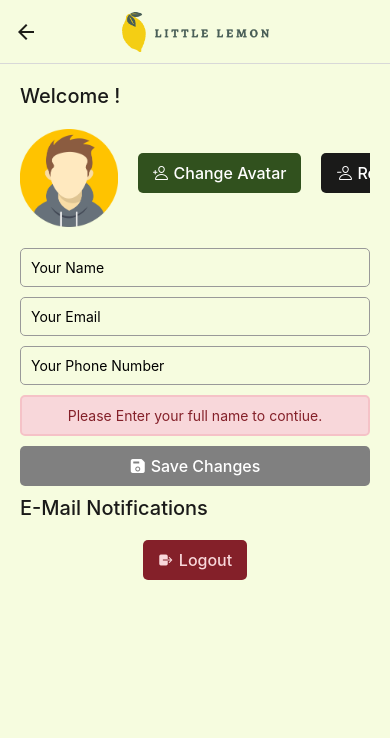
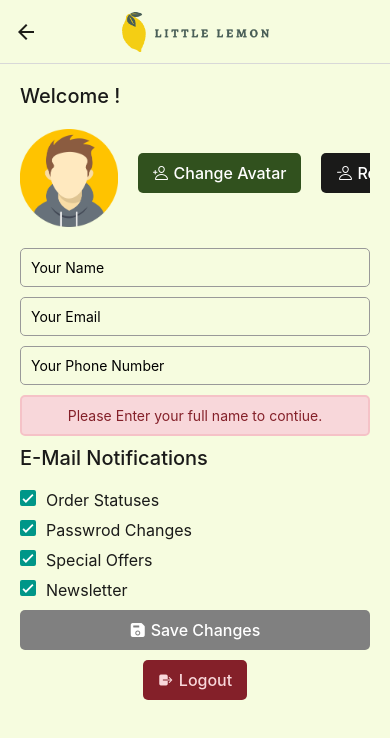
Before and after one commit to saaqi/restaurant-mobile-app-react-native, a React Native app: screen /Profile in a window 390 px wide. Shown: the top 738 px of the page. Built offline with nearby package versions, Linux system fonts and the light colour scheme.

Commit message:
Add checkbox options for email notifications in Profile scree

```diff
--- a/screens/Profile.js
+++ b/screens/Profile.js
@@ -9,7 +9,8 @@ import {
   ActivityIndicator,
   Pressable,
   Image,
-  Dimensions
+  Dimensions,
+  CheckBox
 } from 'react-native'
 import { useState, useEffect } from 'react'
 import AsyncStorage from '@react-native-async-storage/async-storage';
@@ -31,17 +32,21 @@ const Profile = () => {
   const [userEmail, setUserEmail] = useState('')
   const [userPhone, setUserPhone] = useState('')
 
-  const [orderStatus, setOrderStatus] = useState('')
-  const [passwordChanges, setPasswordChanges] = useState('')
-  const [specialOffers, setSpecialOffers] = useState('')
-  const [newsLetter, setNewsLetter] = useState('')
+  const [orderStatus, setOrderStatus] = useState(true)
+  const [passwordChanges, setPasswordChanges] = useState(true)
+  const [specialOffers, setSpecialOffers] = useState(true)
+  const [newsLetter, setNewsLetter] = useState(true)
 
   const handleUserDetails = async () => {
     try {
       await AsyncStorage.multiSet([
         ['userName', userName],
         ['userEmail', userEmail],
-        ['userPhone', userPhone]
+        ['userPhone', userPhone],
+        ['orderStatus', orderStatus ? 'true' : 'false'],
+        ['passwordChanges', passwordChanges ? 'true' : 'false'],
+        ['specialOffers', specialOffers ? 'true' : 'false'],
+        ['newsLetter', newsLetter ? 'true' : 'false'],
       ]);
       setLoading(true);
     } catch (error) {
@@ -49,6 +54,10 @@ const Profile = () => {
     } finally {
       setLoading(false);
     }
+  };
+
+  const handleCheckboxChange = (isChecked, setIsChecked) => {
+    setIsChecked(!isChecked);
   };
 
   const getUserData = async () => {
@@ -60,6 +69,16 @@ const Profile = () => {
       userNameRecoded && userNameRecoded !== '' ? setUserName(userNameRecoded) : ''
       userEmailRecorded && userEmailRecorded !== '' ? setUserEmail(userEmailRecorded) : ''
       userPhoneRecorded && userPhoneRecorded !== '' ? setUserPhone(userPhoneRecorded) : ''
+
+      const orderStatusRecorded = await AsyncStorage.getItem('orderStatus');
+      const passwordChangesRecorded = await AsyncStorage.getItem('passwordChanges');
+      const specialOffersRecorded = await AsyncStorage.getItem('specialOffers');
+      const newsLetterRecorded = await AsyncStorage.getItem('newsLetter');
+      orderStatusRecorded && orderStatusRecorded === 'flase' ? setOrderStatus(false) : ''
+      passwordChangesRecorded && passwordChangesRecorded === 'false' ? setPasswordChanges(false) : ''
+      specialOffersRecorded && specialOffersRecorded === 'false' ? setSpecialOffers(false) : ''
+      newsLetterRecorded && newsLetterRecorded === 'false' ? setNewsLetter(false) : ''
+
     } catch (error) {
       console.error('Error retrieving User Data:', error);
     } finally {
@@ -167,6 +186,41 @@ const Profile = () => {
                     }
                   </Text>
                 )}
+            </ScrollView>
+          </KeyboardAvoidingView>
+
+
+          <Text style={styles.headingText}>E-Mail Notifications</Text>
+
+          <View style={{ flexDirection: 'row', gap: 10 }}>
+            <CheckBox
+              value={orderStatus}
+              onValueChange={(value) => handleCheckboxChange(orderStatus, setOrderStatus)}
+            />
+            <Text style={styles.bodyText}>Order Statuses</Text>
+          </View>
+          <View style={{ flexDirection: 'row', gap: 10 }}>
+            <CheckBox
+              value={passwordChanges}
+              onValueChange={(value) => handleCheckboxChange(passwordChanges, setPasswordChanges)}
+            />
+            <Text style={styles.bodyText}>Passwrod Changes</Text>
+          </View>
+          <View style={{ flexDirection: 'row', gap: 10 }}>
+            <CheckBox
+              value={specialOffers}
+              onValueChange={(value) => handleCheckboxChange(specialOffers, setSpecialOffers)}
+            />
+            <Text style={styles.bodyText}>Special Offers</Text>
+          </View>
+          <View style={{ flexDirection: 'row', gap: 10 }}>
+            <CheckBox
+              value={newsLetter}
+              onValueChange={(value) => handleCheckboxChange(newsLetter, setNewsLetter)}
+            />
+            <Text style={styles.bodyText}>Newsletter</Text>
+          </View>
+
           <Pressable
             onPress={() => {
               handleUserDetails();
@@ -185,9 +239,9 @@ const Profile = () => {
               <Text style={styles.darkButtonText}>Save Changes</Text>
             </View>
           </Pressable>
-            </ScrollView>
-          </KeyboardAvoidingView>
-          <Text style={styles.headingText}>E-Mail Notifications</Text>
+
+
+
           <Pressable
             style={[
               styles.darkButton,
```
Lines whose indentation alone changed are shown as unchanged.
